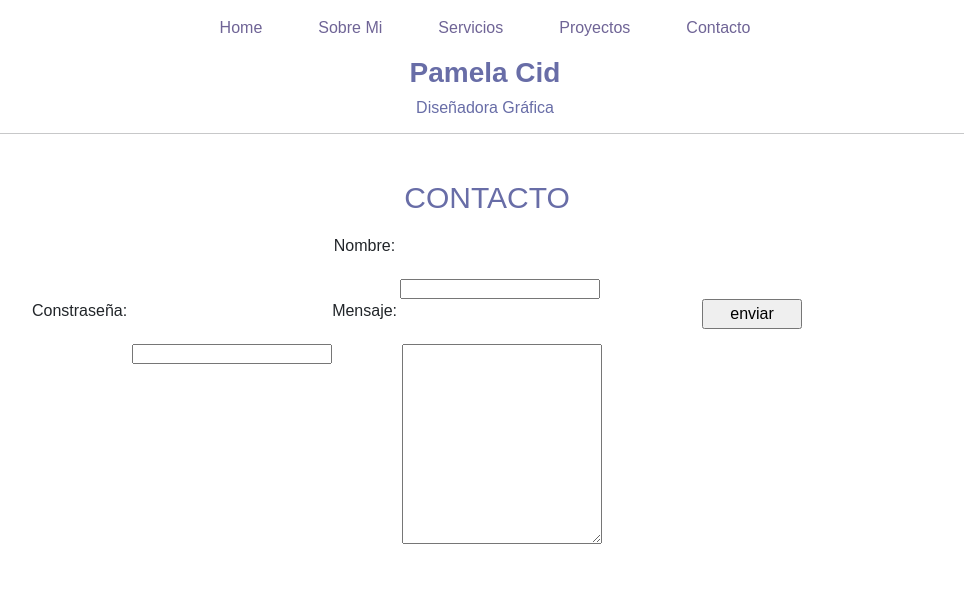
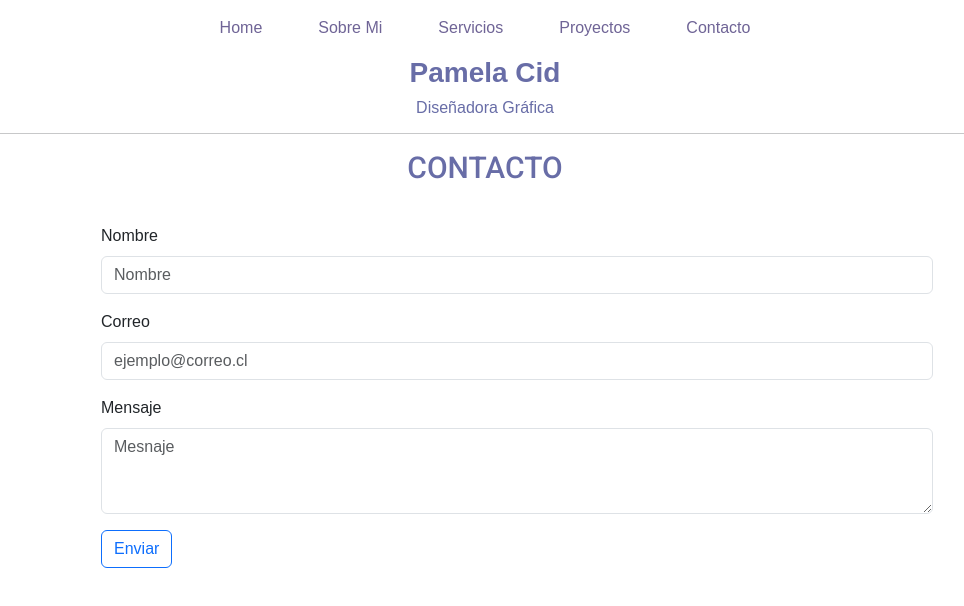
Before and after one commit to Pamelacid/bookpamela, a plain HTML site: page pages/contacto.html in a window 1280 px wide. Shown: the whole page, without its empty margins (155-1119 px from the left). Drawn offline with nearby package versions, Linux system fonts and the light colour scheme.

Commit message:
cambio en contacto

```diff
--- a/pages/contacto.html
+++ b/pages/contacto.html
@@ -44,23 +44,23 @@
     <main>
         <!--Slide-->
         <hr>
-        <section class="section3">
+        <section>
             <h3 class="contacto">CONTACTO</h3>
-            <div class="box-image-text2">
-                <label for="nombre">Nombre:</label>
-                <input type="text" name="nombre" id="nombre">
-           </div>
-           <div class="box-image-text2">
-                <label for="password">Constraseña:</label>
-                <input type="text" name="correo" id="correo">
-            <div class="box-image-text2">
-                <label for="mensaje">Mensaje:</label>
-                <textarea name="mensaje" id="mensaje"></textarea>
+            <div class="section3">
+              <div class="mb-3">
+                <label for="FormControlInput1" class="form-label">Nombre</label>
+                <input type="Nombre" class="form-control" id="exampleFormControlInput1" placeholder="Nombre">
+              </div>
+              <div class="mb-3">
+                <label for="FormControlInput1" class="form-label">Correo</label>
+                <input type="Correo" class="form-control" id="exampleFormControlInput1" placeholder="ejemplo@correo.cl">
+              </div>
+              <div class="mb-3">
+                <label for="FormControlTextarea1" class="form-label">Mensaje</label>
+                <textarea class="form-control" id="exampleFormControlTextarea1" rows="3" placeholder="Mesnaje"></textarea>
+              </div>
+              <button type="button" class="btn btn-outline-primary">Enviar</button>
             </div>
-            <div class="box-image-text2">
-                <input type="submit" value="enviar" id="boton-submit">
-            </div>
-        </section>
     </main>
     <footer>
         <img src="" alt="">
--- a/styles/style.css
+++ b/styles/style.css
@@ -181,12 +181,12 @@ h4{
 .contacto{
     color: rgb(104, 109, 167);
     font-size: 30px;
+    font-family: "Roboto", system-ui;
+    font-weight: 500;
     font-style: normal;
     display: flex;
     flex-direction: row;
     justify-content: space-around;
-    padding-bottom: 10px;
-    padding-right: 60px;
 }
 #nombre{
     margin-top: 45px;
@@ -212,7 +212,3 @@ h4{
     flex-direction: row;
     justify-content: center
 }
-#boton-submit{
-    width: 100px;
-    height: 30px;
-}
```
